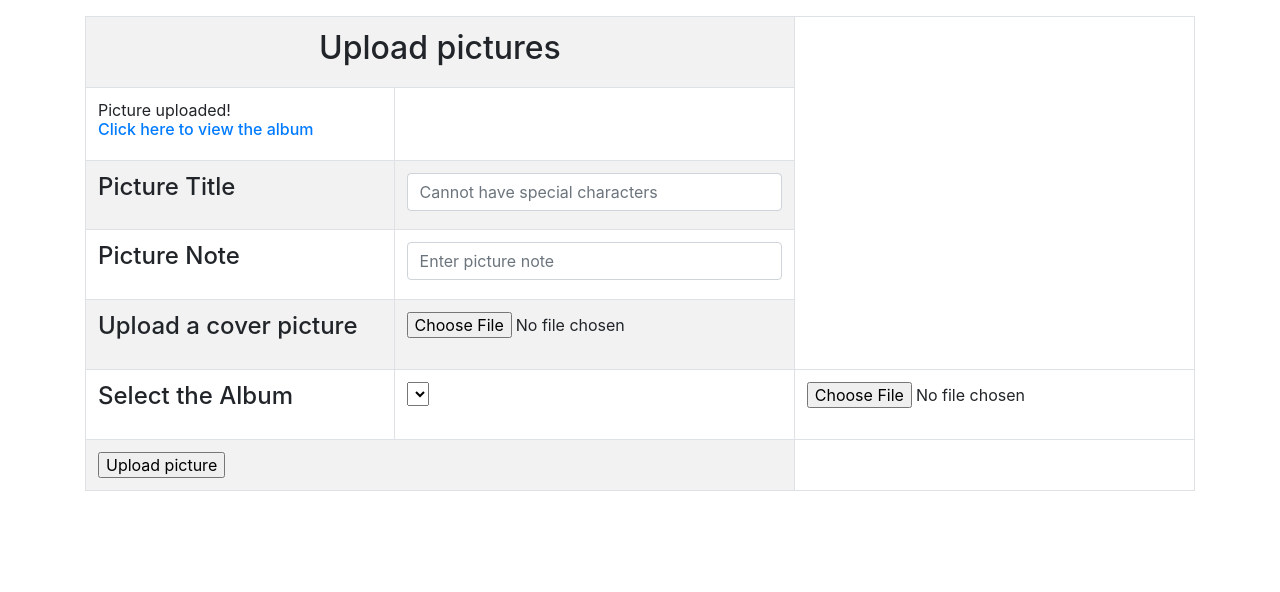
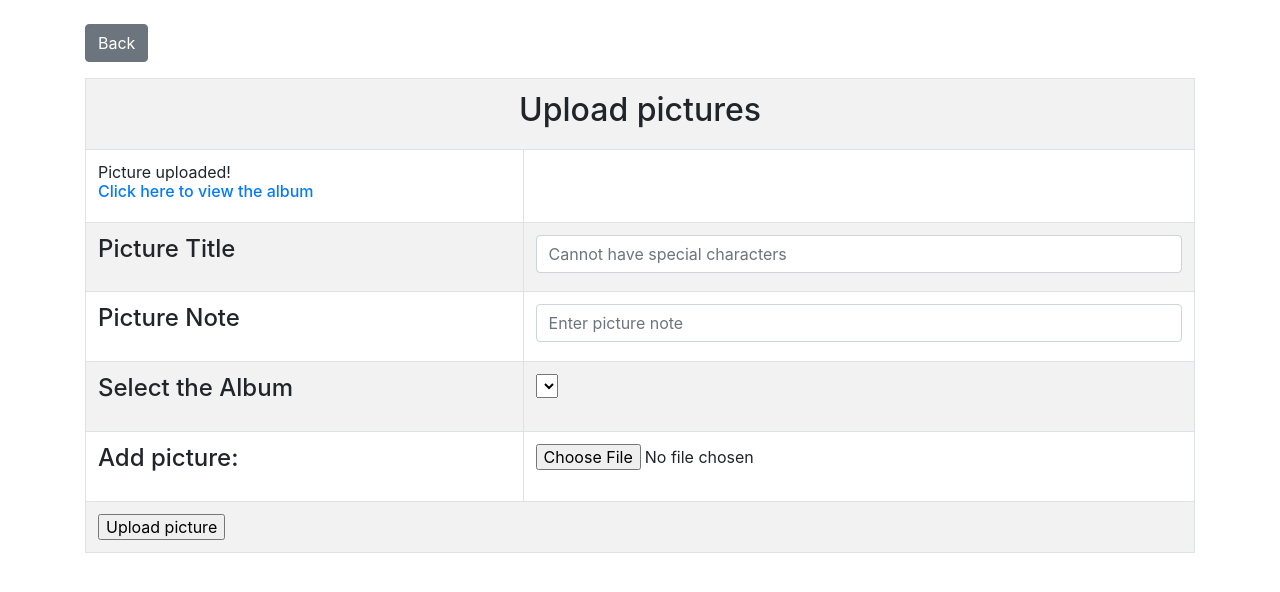
Before and after one commit to CodyBu/Photo-Album, a PHP site: the page made by create_picture.php in a window 1280 px wide. Shown: the part 56-648 px from the top of the page. Run offline with PHP 8.4, Linux system fonts and the light colour scheme; the visitor is signed in with stand-in values (Sample User, id 1); data that the repository does not hold is empty.

Commit message:
Add files via upload

```diff
--- a/create_album_action.php
+++ b/create_album_action.php
@@ -13,7 +13,7 @@
 
     include("connection.php");
 
-    $sql = "INSERT INTO ALBUM (User_Id, Album_Cover, Album_Title, Album_Notes) VALUES ($user, '$destination', '$title', '$description');";
+    $sql = "INSERT INTO ALBUM (User_Id, Album_Cover, Album_Title, Album_Notes) VALUES ('$user', '$destination', '$title', '$description');";
 
     if($conn->query ($sql) == TRUE){
 
--- a/create_picture.php
+++ b/create_picture.php
@@ -17,6 +17,8 @@
 
 
         <div class = "container">
+        <br>
+        <a class="btn btn-secondary" href="profile.php" role="button">Back</a>
             <form name = "form1" method = "post" action = "create_picture_action.php" enctype = "multipart/form-data">
                 <table class = "table table-bordered table-striped table-hover">
 
@@ -73,12 +75,6 @@
                             </tr>
 
                             <tr>
-                                <td><label><h4>Upload a cover picture</h4></label></td>
-                                <td><input type = "file" name = "pic" value = "Browse..."   required></td>
-
-                            </tr>
-
-                            <tr>
                                 <td><label><h4>Select the Album</h4></label></td>
                                 <td>
                                 <?php
@@ -97,6 +93,9 @@
                                 ?>
 
                                 </td>
+                            </tr>
+                            <tr>
+                                <td><label><h4>Add picture:</h4></label></td>
                                 <td><input type = "file" name = "pic" required></td>
 
                             </tr>
--- a/create_picture_action.php
+++ b/create_picture_action.php
@@ -6,7 +6,7 @@
     $title = $_POST['title'];
     $note = $_POST['note'];
     $album = $_POST['album'];
-    $album = $_SESSION['album_id'];
+
 
     $filename = $_FILES['pic']['name'];
     $tmpname = $_FILES['pic']['tmp_name'];
@@ -16,7 +16,7 @@
 
     include("connection.php");
 
-    $sql = "INSERT INTO PICTURES (Album_Id, Picture_Image, Picture_Title, Picture_Note) VALUES ($album, '$destination', '$title', '$note')";
+
     $sql = "INSERT INTO PICTURES (Album_Id, Picture_Image, Picture_Title, Picture_Note) VALUES ('$album', '$destination', '$title', '$note');";
 
     if($conn->query ($sql) == TRUE){
--- a/delete_picture.php
+++ b/delete_picture.php
@@ -6,6 +6,7 @@
             include('connection.php');
 
             $sql = "delete from pictures where picture_Id = '$id'";
+
 
             if($conn->query($sql) == TRUE){
                 echo "Record deleted";
@@ -16,7 +17,7 @@
                 echo "Error: ".$sql."<br>".$conn->error;
             }
 
-            header("location:view_album.php");
+            header("location:profile.php");
         ?>
 
     </body>
```
Also changed, not shown: execute_update_picture.php (+2 -6 lines), delete-album.php (line endings or trailing spaces).
